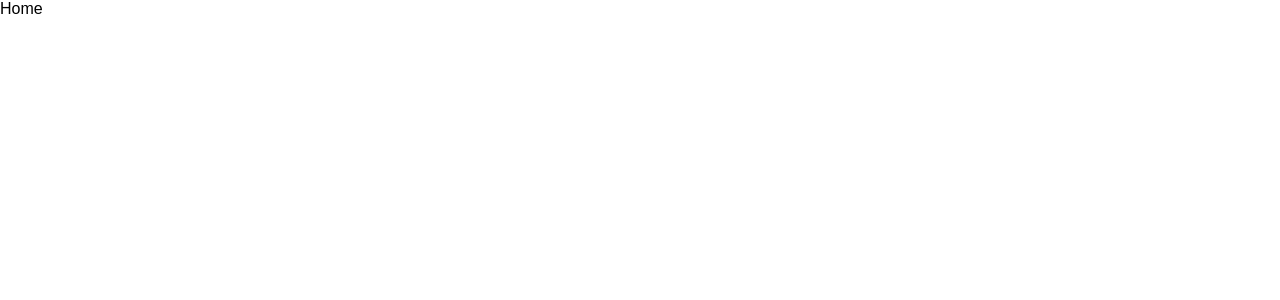
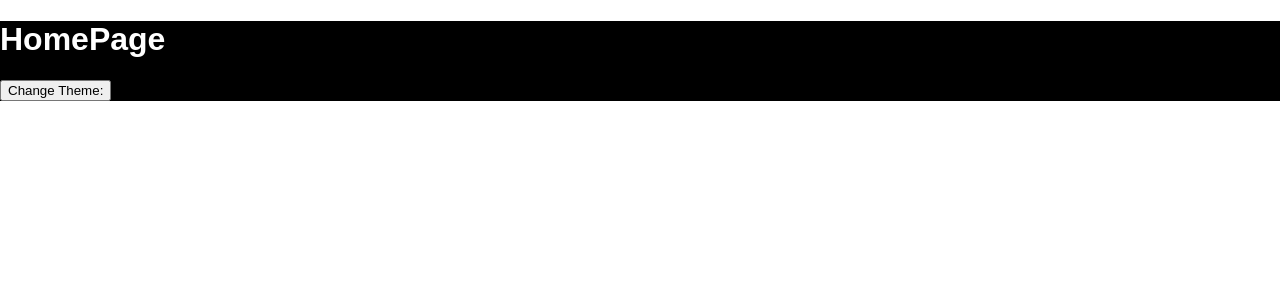
Before and after one commit to faezeenayatzadeh/final-project, a React (Vite) app: page / in a window 1280 px wide. Shown: the top 300 px of the page. Built offline with nearby package versions, Linux system fonts and the light colour scheme; a small style sheet from the web is missing.

Commit message:
session 27

```diff
--- a/src/App.jsx
+++ b/src/App.jsx
@@ -1,6 +1,8 @@
 import PanelLayout from '@/layout/PanelLayout/PanelLayout';
+import HomePage from '@/pages/client/Home/HomePage';
 import ProductDetailPage from '@/pages/client/ProductDetailPage/ProductDetailPage';
 import AuthPage from '@/pages/panel/Auth/Auth';
+import PanelPage from '@/pages/panel/PanelPage';
 import MyProfile from '@/pages/panel/Profile/MyProfile/MyProfile';
 import ProfileUsers from '@/pages/panel/Profile/Users/ProfileUsers';
 import links from '@/routes/links';
@@ -10,7 +12,7 @@ import './index.css';
 const client_pages = [
   {
     path: links.client.home,
-    element: <div>Home</div>,
+    element: <HomePage />,
   },
   {
     path: links.client.auth,
@@ -25,7 +27,7 @@ const client_pages = [
 const panel_pages = [
   {
     isIndex: true,
-    element: <div>Home</div>,
+    element: <PanelPage />,
   },
   {
     path: links.panel.profile,
--- /dev/null
+++ b/src/context/ThemeContext.jsx
@@ -0,0 +1,20 @@
+import { createContext, useState } from 'react';
+
+// 'light' | 'dark' | 'system' | 'red'
+export const ThemeContext = createContext(undefined);
+
+const ThemeProvider = ({children}) => {
+    const [theme, setTheme] = useState(localStorage.getItem('theme'));
+
+    return (
+        <ThemeContext.Provider value={{
+            theme: theme,
+            setTheme: (value) => {
+                localStorage.setItem('theme', value);
+                setTheme(value)
+            }
+        }}>{children}</ThemeContext.Provider>
+    )
+}
+
+export default ThemeProvider;
--- /dev/null
+++ b/src/context/UserContext.jsx
@@ -0,0 +1,19 @@
+import { createContext, useState } from "react";
+
+export const UserContext = createContext(undefined);
+
+const UserProvider = ({children}) => {
+    const [user, setUser] = useState(JSON.parse(localStorage.getItem('user')));
+
+    return (
+        <UserContext.Provider value={{
+            user,
+            setUser: (value) => {
+                localStorage.setItem('user', JSON.stringify(value));
+                setUser(value);
+            }
+        }}>{children}</UserContext.Provider>
+    )
+}
+
+export default UserProvider;
--- /dev/null
+++ b/src/context/index.jsx
@@ -0,0 +1,14 @@
+import ThemeProvider from "./ThemeContext";
+import UserProvider from "./UserContext";
+
+const ContextProvider = ({children}) => {
+    return (
+        <UserProvider>
+                <ThemeProvider>
+                        {children}
+                </ThemeProvider>
+        </UserProvider>
+    )
+}
+
+export default ContextProvider;
--- /dev/null
+++ b/src/pages/client/Home/HomePage.jsx
@@ -0,0 +1,20 @@
+import { ThemeContext } from "@/context/ThemeContext";
+import { useContext } from "react";
+
+const HomePage = () => {
+    const {theme, setTheme} = useContext(ThemeContext);
+
+    return (
+        <div style={{
+            backgroundColor: theme === 'light' ? 'white' : 'black',
+             color: theme === 'light' ? 'black' : 'white'
+            }}>
+            <h1>HomePage</h1>
+            <button onClick={() => {
+                setTheme(theme === 'light' ? 'dark' : 'light');
+            }}>Change Theme: {theme}</button>
+        </div>
+    )
+}
+
+export default HomePage;
--- a/src/pages/panel/Auth/Auth.jsx
+++ b/src/pages/panel/Auth/Auth.jsx
@@ -1,3 +1,5 @@
+import { ThemeContext } from '@/context/ThemeContext';
+import { UserContext } from '@/context/UserContext';
 import {
   Alert,
   Box,
@@ -13,7 +15,7 @@ import {
   TextField,
   Typography
 } from '@mui/material';
-import { useState } from 'react';
+import { useContext, useState } from 'react';
 import { useNavigate } from 'react-router-dom';
 
 const Login = () => {
@@ -23,6 +25,7 @@ const Login = () => {
   const [successful, setSuccessful] = useState('idle');
   const [loginData, setLoginData] = useState(null);
   const navigate = useNavigate();
+  const {setUser} = useContext(UserContext);
 
   async function handleError(error) {
     console.error('ورود ناموفق:', error);
@@ -52,6 +55,7 @@ const Login = () => {
         setSuccessful('success');
         setLoginData(data);
         localStorage.setItem('token', data.token);
+        setUser(data.user)
         navigate('/panel');
         // Handle successful login
       } else {
@@ -240,6 +244,8 @@ const SignUp = () => {
 };
 
 const Auth = () =>  {
+  const theme = useContext(ThemeContext);
+
     const [tabValue, setTabValue] = useState(0);
 
     const handleTabChange = (event, newValue) => {
@@ -266,6 +272,9 @@ const Auth = () =>  {
               {tabValue === 0 ? <Login /> : <SignUp />}
             </Box>
           </Paper>
+          <button onClick={() => {
+            theme.setTheme(theme.theme === 'light' ? 'dark' : 'light');
+          }}>Change Theme: {theme.theme}</button>
         </Container>
     )
 }
--- /dev/null
+++ b/src/pages/panel/PanelPage.jsx
@@ -0,0 +1,12 @@
+import { UserContext } from "@/context/UserContext";
+import { useContext } from "react";
+
+const PanelPage = () => {
+    const {user} = useContext(UserContext);
+    console.log({user});
+    return (
+        <div>PanelPage test</div>
+    )
+}
+
+export default PanelPage;
--- a/src/pages/panel/Profile/Users/ProfileUsers.jsx
+++ b/src/pages/panel/Profile/Users/ProfileUsers.jsx
@@ -1,4 +1,5 @@
-import { useEffect, useState } from "react";
+import { UserContext } from "@/context/UserContext";
+import { useContext, useEffect, useState } from "react";
 import Modal from "../../../../components/Modal/Modal";
 
 const UserFormManagement = ({onSubmit, data, onCancel, hideCloseButton = false, cancelButtonText = 'Cancel'}) => {
@@ -78,7 +79,9 @@ const UserFormManagement = ({onSubmit, data, onCancel, hideCloseButton = false,
 
 
 const ProfileUsers = () => {
-    console.log('ProfileUsers');
+    const {user} = useContext(UserContext);
+    console.log(user);
+
 
     const [users, setUsers] = useState([]);
     const [loading, setLoading] = useState(false);
@@ -117,6 +120,10 @@ const ProfileUsers = () => {
         }).finally(() => {
             setLoading(false)
         })
+    }
+
+    if (!user.isAdmin) {
+        return <div>You are not authorized to access this page</div>
     }
 
     return (
--- a/src/providers/AppProvider.jsx
+++ b/src/providers/AppProvider.jsx
@@ -1,9 +1,12 @@
+import ContextProvider from "@/context";
 import { BrowserRouter } from "react-router-dom";
 
 const AppProvider = ({children}) => {
     return (
         <BrowserRouter>
-            {children}
+            <ContextProvider>
+                {children}
+            </ContextProvider>
         </BrowserRouter>
     )
 }
--- a/src/routes/links.ts
+++ b/src/routes/links.ts
@@ -1,13 +1,13 @@
 const links = {
-    client: {
+    client: { // all users
         home: "/",
         auth: "/auth",
         product: "/product/:id",
     },
-    panel: {
+    panel: { // only for authenticated users
         home: "/panel",
         profile: "/panel/profile",
-        users: "/panel/users",
+        users: "/panel/users", // only for admin
     },
 }
 
```
